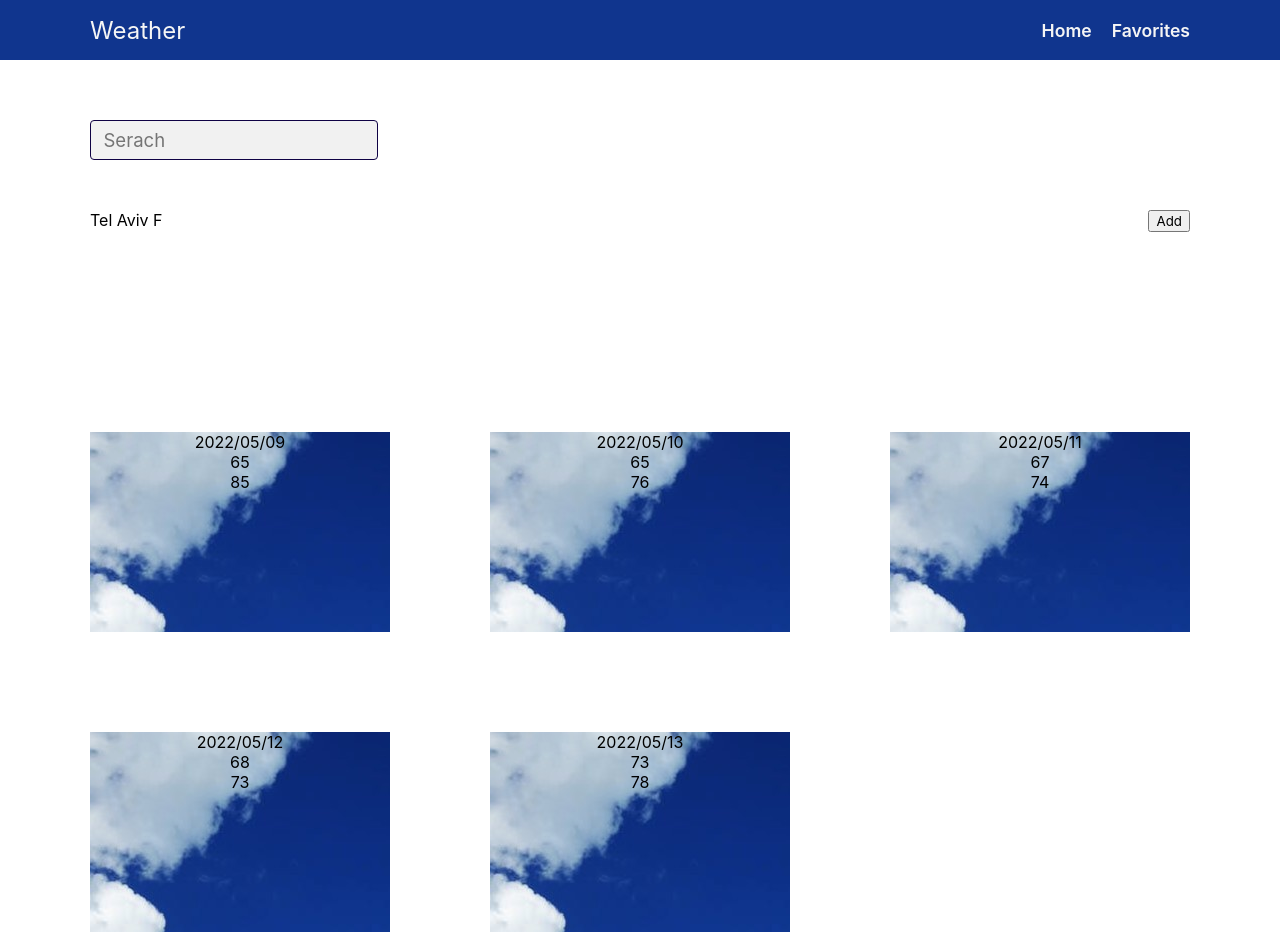
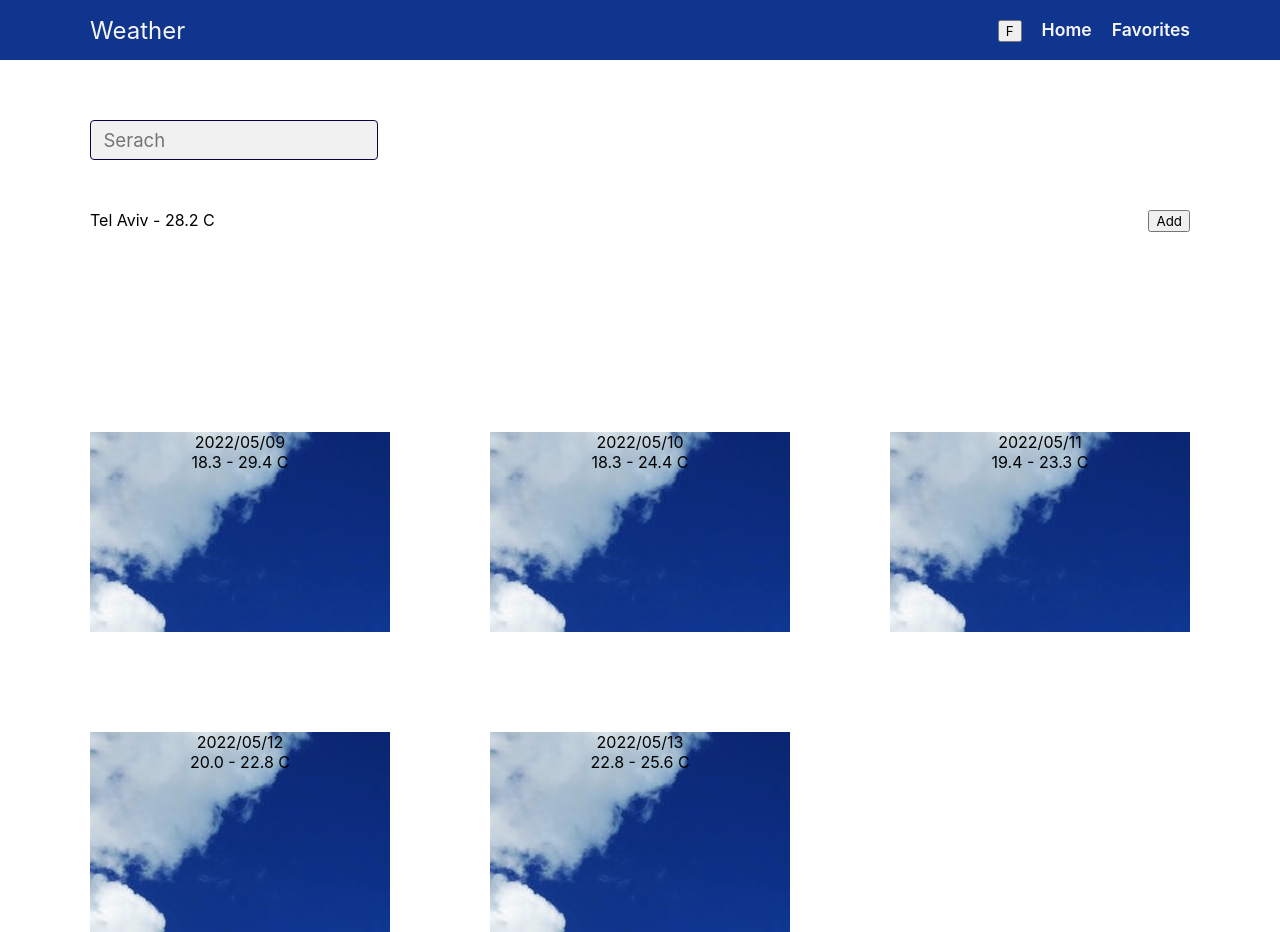
Before and after one commit to DvirAvraham/Dvir-Avraham-15-05-2022, a React (Create React App) app: page /#/ in a window 1280 px wide. Built offline with nearby package versions, Linux system fonts and the light colour scheme.

Commit message:
c/f feature

```diff
--- a/src/cmps/AppHeader.jsx
+++ b/src/cmps/AppHeader.jsx
@@ -1,7 +1,17 @@
 import {NavLink} from 'react-router-dom';
 import {withRouter} from 'react-router-dom';
+import {useSelector, useDispatch} from 'react-redux';
+import {toggleImperial} from '../store/actions/WeatherActions';
 
 function _AppHeader() {
+  const dispatch = useDispatch();
+
+  const {isImperial} = useSelector((state) => state.WeatherModule);
+
+  const toggleIsImperial = () => {
+    dispatch(toggleImperial());
+  };
+
   return (
     <section className="app-header">
       <div className=" app-header header-container main-layout flex space-between align-center">
@@ -9,6 +19,7 @@ function _AppHeader() {
           <h1 className="logo">Weather</h1>
         </div>
         <nav>
+          <button onClick={toggleIsImperial}>{isImperial ? 'C' : 'F'}</button>
           <NavLink activeClassName="my-active" exact to="/">
             Home
           </NavLink>
--- a/src/cmps/CityPreview.jsx
+++ b/src/cmps/CityPreview.jsx
@@ -1,13 +1,17 @@
-export const CityPreview = ({city, toggleFavorite}) => {
+export const CityPreview = ({city, toggleFavorite, isImperial}) => {
   const btnTxt = () => {
     return city?.isFavorite ? 'Remove' : 'Add';
   };
+
+  const degrees = () => {
+    const degree = isImperial ? 'Imperial' : 'Metric';
+    return `${city.Temperature[degree].Value} ${city.Temperature[degree].Unit}`;
+  };
+
   return (
     <div className="city-preview flex space-between">
       <div>
-        {city.LocalizedName} F
-        {/* {city.Temperature.Imperial.Value} -
-        {city.Temperature.Imperial.Value} */}
+        {city.LocalizedName} - {degrees()}
       </div>
       {/* <div>
         {weather.LocalizedName} F {forcast.Temperature.Minimum.Value} -
--- a/src/cmps/FavoriteList.jsx
+++ b/src/cmps/FavoriteList.jsx
@@ -1,12 +1,13 @@
 import {FavoritePreview} from './FavoritePreview.jsx';
 
-export const FavoriteList = ({favorites, removeCity, setCity}) => {
+export const FavoriteList = ({favorites, removeCity, setCity, isImperial}) => {
   return (
     <div>
       <div className="favorites-title">Your Favorites Cities!</div>
       <section className="favorite-list">
         {favorites.map((favorite, i) => (
           <FavoritePreview
+            isImperial={isImperial}
             setCity={setCity}
             favorite={favorite}
             remove={removeCity}
--- a/src/cmps/FavoritePreview.jsx
+++ b/src/cmps/FavoritePreview.jsx
@@ -2,7 +2,7 @@ import {withRouter} from 'react-router-dom';
 import Moment from 'react-moment';
 import img from '../assets/imgs/skys.jpg';
 
-function _FavoritePreview({favorite, remove, history, setCity}) {
+function _FavoritePreview({favorite, remove, history, setCity, isImperial}) {
   const removeCity = (ev) => {
     ev.stopPropagation();
     favorite.isFavorite = false;
@@ -14,6 +14,11 @@ function _FavoritePreview({favorite, remove, history, setCity}) {
     history.push('/');
   };
 
+  const degrees = () => {
+    const degree = isImperial ? 'Imperial' : 'Metric';
+    return `${favorite.Temperature[degree].Value} ${favorite.Temperature[degree].Unit}`;
+  };
+
   return (
     <div
       style={{backgroundImage: `url(${img})`}}
@@ -22,10 +27,7 @@ function _FavoritePreview({favorite, remove, history, setCity}) {
     >
       <div>{favorite.LocalizedName}</div>
       <Moment format="YYYY/MM/DD">{favorite.LocalObservationDateTime}</Moment>
-      <div>
-        {favorite?.Temperature.Metric.Value}
-        {favorite?.Temperature.Metric.Unit}
-      </div>
+      <div>{degrees()}</div>
       <button onClick={(ev) => removeCity(ev)}>Remove</button>
     </div>
   );
--- a/src/cmps/ForcastList.jsx
+++ b/src/cmps/ForcastList.jsx
@@ -1,9 +1,13 @@
 import {ForcastPreview} from './ForcastPreview.jsx';
-export const ForcastList = ({forcasts}) => {
+export const ForcastList = ({forcasts, isImperial}) => {
   return (
     <section className="forcast-list">
       {forcasts.map((forcast) => (
-        <ForcastPreview key={forcast.Date} forcast={forcast}></ForcastPreview>
+        <ForcastPreview
+          key={forcast.Date}
+          forcast={forcast}
+          isImperial={isImperial}
+        ></ForcastPreview>
       ))}
     </section>
   );
--- a/src/cmps/ForcastPreview.jsx
+++ b/src/cmps/ForcastPreview.jsx
@@ -1,12 +1,23 @@
 import Moment from 'react-moment';
 import img from '../assets/imgs/skys.jpg';
 
-export const ForcastPreview = ({forcast}) => {
+export const ForcastPreview = ({forcast, isImperial}) => {
+  const degrees = () => {
+    const forcastMin = forcast.Temperature.Minimum.Value;
+    const forcastMax = forcast.Temperature.Maximum.Value;
+    const degrees = isImperial
+      ? [forcastMin, forcastMax, 'F']
+      : [
+          (((forcastMin - 32) * 5) / 9).toFixed(1),
+          (((forcastMax - 32) * 5) / 9).toFixed(1),
+          'C',
+        ];
+    return `${degrees[0]} - ${degrees[1]} ${degrees[2]}`;
+  };
   return (
     <div style={{backgroundImage: `url(${img})`}} className="text-center ">
       <Moment format="YYYY/MM/DD">{forcast.Date}</Moment>
-      <div>{forcast.Temperature.Minimum.Value}</div>
-      <div>{forcast.Temperature.Maximum.Value}</div>
+      <div>{degrees()}</div>
     </div>
   );
 };
--- a/src/pages/FavoritePage.jsx
+++ b/src/pages/FavoritePage.jsx
@@ -7,6 +7,7 @@ export const FavoritePage = () => {
 
   const {favorites} = useSelector((state) => state.WeatherModule);
   const {currCity} = useSelector((state) => state.WeatherModule);
+  const {isImperial} = useSelector((state) => state.WeatherModule);
 
   const removeCity = (city) => {
     const isSure = prompt(`Are you sure you want to remove ${city.Key} `);
@@ -24,6 +25,7 @@ export const FavoritePage = () => {
     <div className="favorite-page main-layout">
       {favorites && (
         <FavoriteList
+          isImperial={isImperial}
           setCity={setCity}
           favorites={favorites}
           removeCity={removeCity}
--- a/src/pages/WeatherPage.jsx
+++ b/src/pages/WeatherPage.jsx
@@ -11,6 +11,7 @@ export const WeatherPage = () => {
   const [currCityForcast, setcurrCityForcast] = useState(null);
 
   const {currCity} = useSelector((state) => state.WeatherModule);
+  const {isImperial} = useSelector((state) => state.WeatherModule);
 
   useEffect(() => {
     setForecast();
@@ -42,13 +43,17 @@ export const WeatherPage = () => {
       {currCity ? (
         <CityPreview
           city={currCity}
+          isImperial={isImperial}
           toggleFavorite={toggleFavorite}
         ></CityPreview>
       ) : (
         <div>Loading..</div>
       )}
       {currCityForcast ? (
-        <ForcastList forcasts={currCityForcast}></ForcastList>
+        <ForcastList
+          forcasts={currCityForcast}
+          isImperial={isImperial}
+        ></ForcastList>
       ) : (
         <div>Loading..</div>
       )}
--- a/src/services/WeatherService.js
+++ b/src/services/WeatherService.js
@@ -4,6 +4,7 @@ export const WeatherService = {
   getWeather,
   getCities,
   getForcast,
+  // setUnits,
 };
 
 const TLV = [
@@ -371,6 +372,7 @@ const FIVE = [
 ];
 
 const CITY_KEY = 'city_db';
+const UNIT_KEY = 'unit_db';
 
 const API_KEY = 'hgXD1TI7qZ2VvGsgx35QIQmtTbSmzAFu';
 // const API_KEY = 'RI3GPLBt4JfKAVscpkoI3ApnVQgyI2Z3';
@@ -420,9 +422,16 @@ async function getForcast(cityKey = 215854) {
     const res = await axios.get(
       `http://dataservice.accuweather.com/forecasts/v1/daily/5day/${cityKey}?apikey=${API_KEY}`
     );
-    console.log('res.data[0].DailyForecasts', res.data.DailyForecasts);
     return res.data.DailyForecasts;
   } catch (err) {
     console.error('Failed getting forcast', err);
   }
 }
+
+// function setUnits(isImperial) {
+//   const unit =
+//     isImperial == null ? true : StorageService.loadFromStorage(UNIT_KEY);
+//   console.log(unit);
+//   StorageService.saveToStorage(UNIT_KEY, unit);
+//   return unit;
+// }
--- a/src/store/actions/WeatherActions.js
+++ b/src/store/actions/WeatherActions.js
@@ -8,8 +8,6 @@ export function setCurrCity(city) {
       dispatch({type: 'SET_CITY', currCity});
     } catch (err) {
       console.error('Faild setting city:', err);
-    } finally {
-      console.log('>>', city);
     }
   };
 }
@@ -40,3 +38,15 @@ export function setFavorites(city) {
     }
   };
 }
+
+export function toggleImperial() {
+  return async (dispatch, getState) => {
+    try {
+      const {isImperial} = getState().WeatherModule;
+      // const isImperialUpdate = WeatherService.setUnits(isImperial);
+      dispatch({type: 'SET_IS_IMPERIAL', isImperial: !isImperial});
+    } catch (err) {
+      console.error('Faild switching units:', err);
+    }
+  };
+}
--- a/src/store/reducers/WeatherReducer.js
+++ b/src/store/reducers/WeatherReducer.js
@@ -3,6 +3,7 @@ import {WeatherService} from '../../services/WeatherService';
 const INITIAL_STATE = {
   currCity: null,
   favorites: null,
+  isImperial: null,
 };
 
 export function WeatherReducer(state = INITIAL_STATE, action) {
@@ -17,6 +18,11 @@ export function WeatherReducer(state = INITIAL_STATE, action) {
         ...state,
         favorites: action.favorites,
       };
+    case 'SET_IS_IMPERIAL':
+      return {
+        ...state,
+        isImperial: action.isImperial,
+      };
 
     default:
       return state;
```
